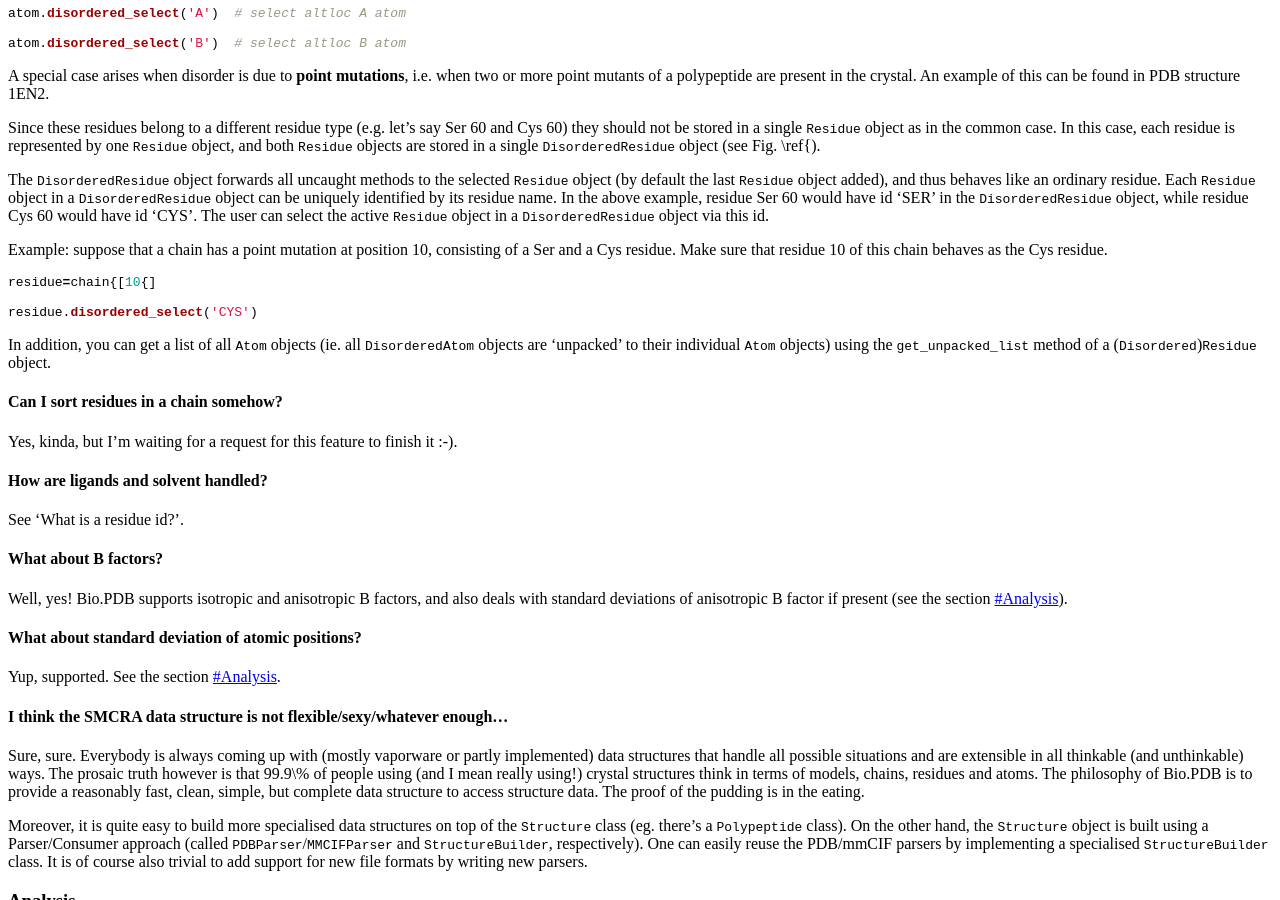
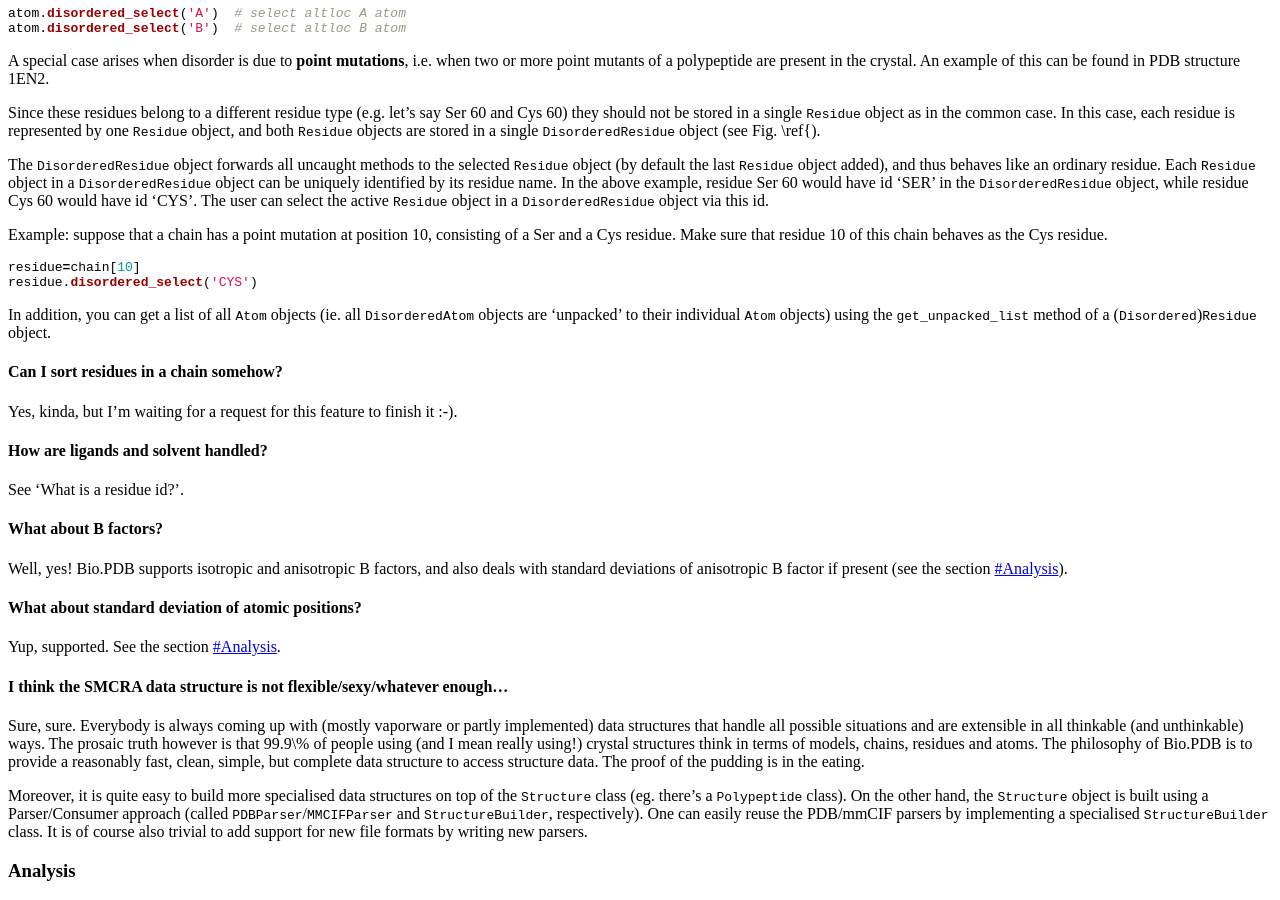
Before and after one commit to biopython/biopython.github.io, a Jekyll site: the page built from wiki/The_Biopython_Structural_Bioinformatics_FAQ.md, in a window 1280 px wide and 900 px high, scrolled down 6635 px. Built offline with Jekyll 4.4.1, drawn with Linux system fonts in a browser that asks for light colours.

Commit message:
/* How is disorder handled? */

````diff
--- a/wiki/The_Biopython_Structural_Bioinformatics_FAQ.md
+++ b/wiki/The_Biopython_Structural_Bioinformatics_FAQ.md
@@ -575,7 +575,6 @@ object associated with a specific altloc identifier:
 
 ``` python
 atom.disordered_select('A')  # select altloc A atom
-
 atom.disordered_select('B')  # select altloc B atom
 ```
 
@@ -603,8 +602,7 @@ consisting of a Ser and a Cys residue. Make sure that residue 10 of this
 chain behaves as the Cys residue.
 
 ``` python
-residue=chain{[10{]
-
+residue=chain[10]
 residue.disordered_select('CYS')
 ```
 
````
Also changed, not shown: 1 other file.
